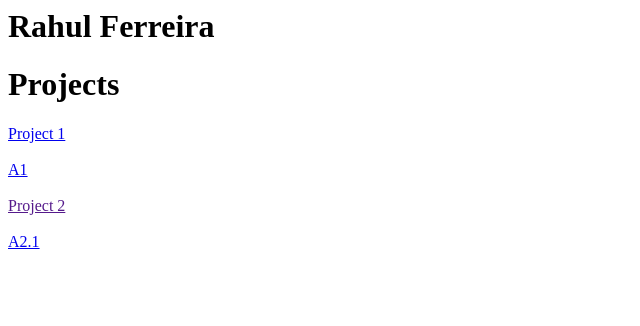
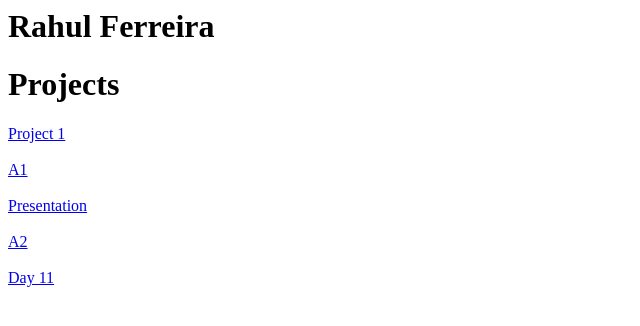
Before and after one commit to rahul8x-web/index, a plain HTML site: page index.html in a window 1280 px wide. Shown: the whole page, without its empty margins (0-640 px from the left). Drawn offline with Linux system fonts and the light colour scheme.

Commit message:
Update index.html

```diff
--- a/index.html
+++ b/index.html
@@ -41,12 +41,20 @@
     <br>
     <br>
 
-    <a href="" > Project 2 </a>
+    <a href="https://rahul8x-web.github.io/presentation/" > Presentation </a>
 
     <br>
     <br>
 
-    <a href=" https://rahul8x-web.github.io/A2/" >A2.1 </a>
+    <a href=" https://rahul8x-web.github.io/A2/" >A2 </a>
+
+    <br>
+    <br>
+
+    <a href=" https://rahul8x-web.github.io/day11/"> Day 11 </a>
+
+
+
 
 
     </body>
```
